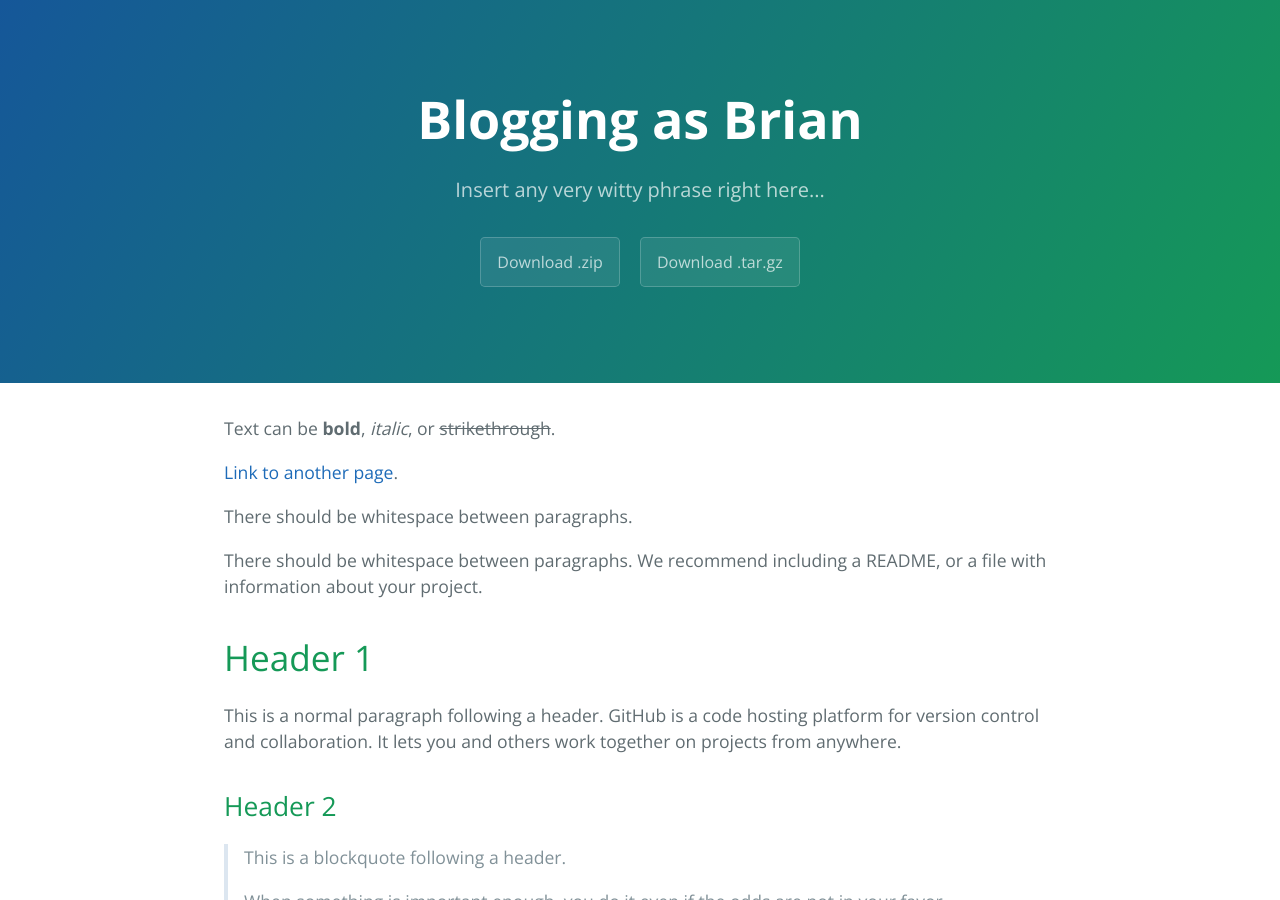
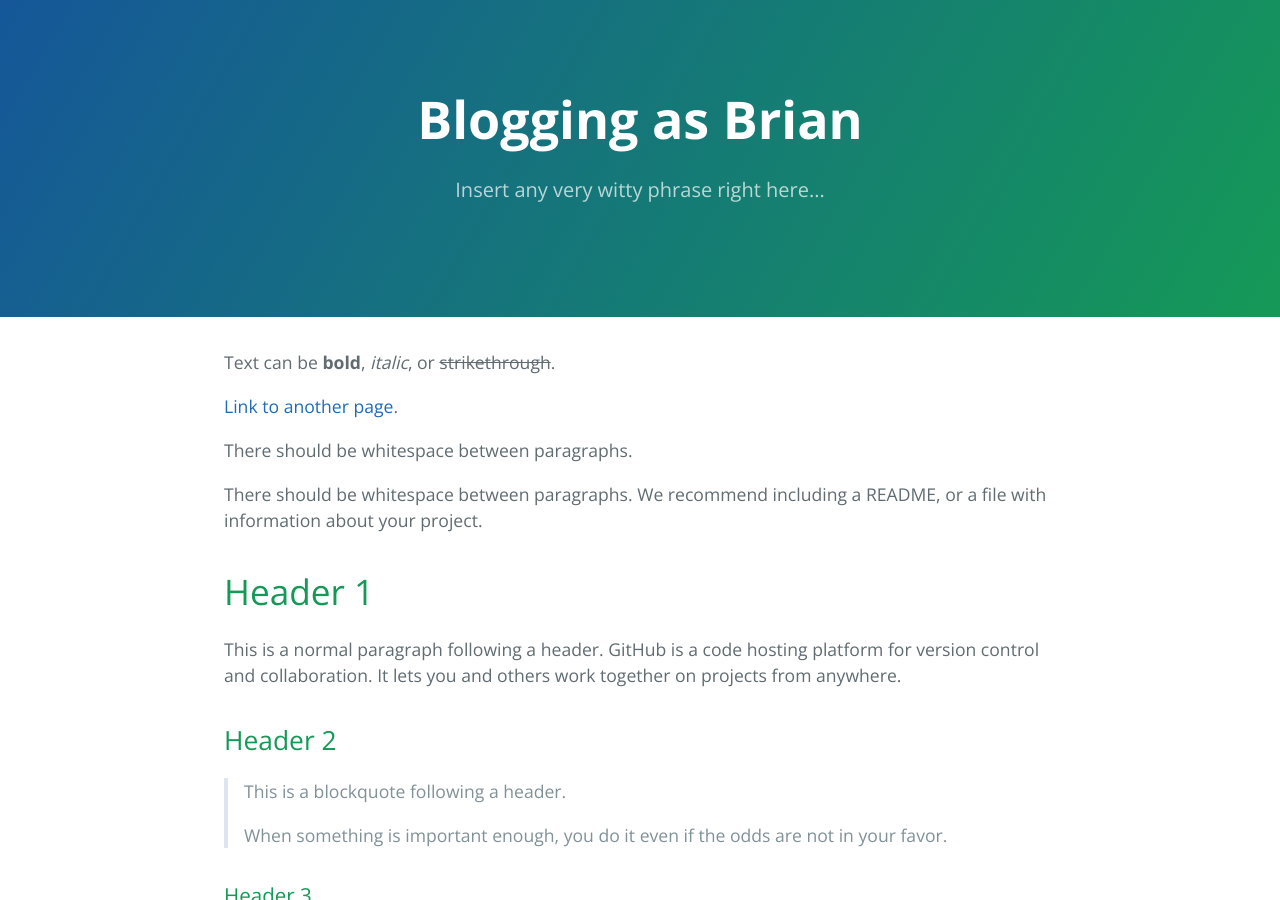
Before and after one commit to BtheDean/bthedean.github.io, a Jekyll site: the page built from index.md, in a window 1280 px wide and 900 px high. Built offline with Jekyll 4.4.1, drawn with Linux system fonts in a browser that asks for light colours.

Commit message:
remove view on github from defatly layout and readd author imfo

```diff
--- a/_config.yml
+++ b/_config.yml
@@ -1,15 +1,18 @@
 # Site Settings
 title:               Blogging as Brian
 description:         Insert any very witty phrase right here...
-show_downloads:      true
+show_downloads:      false
 google_analytics:
+
+# About / Contact
+ -author:
+ -  name:              Brian Dean
+ -  url:               https://twitter.com/BtheDean
+ -  email:             bthedean@protonmail.com
+ -  github:            BtheDean
+ -  twitter:           BtheDean
 
 markdown: kramdown
 
 # Build Settings
 theme: jekyll-theme-cayman
-
-plugins:
-  - jekyll-seo-tag
-
-github: [metadata]
--- a/_layouts/default.html
+++ b/_layouts/default.html
@@ -11,17 +11,10 @@
     <link rel="stylesheet" href="{{ '/assets/css/style.css?v=' | append: site.github.build_revision | relative_url }}">
   </head>
   <body>
-    <section class="page-header">
+   <section class="page-header">
       <h1 class="project-name">{{ site.title | default: site.github.repository_name }}</h1>
       <h2 class="project-tagline">{{ site.description | default: site.github.project_tagline }}</h2>
-      {% if site.github.is_project_page %}
-        <a href="{{ site.github.repository_url }}" class="btn">View on GitHub</a>
-      {% endif %}
-      {% if site.show_downloads %}
-        <a href="{{ site.github.zip_url }}" class="btn">Download .zip</a>
-        <a href="{{ site.github.tar_url }}" class="btn">Download .tar.gz</a>
-      {% endif %}
-    </section>
+   </section>
 
     <section class="main-content">
       {{ content }}
```
